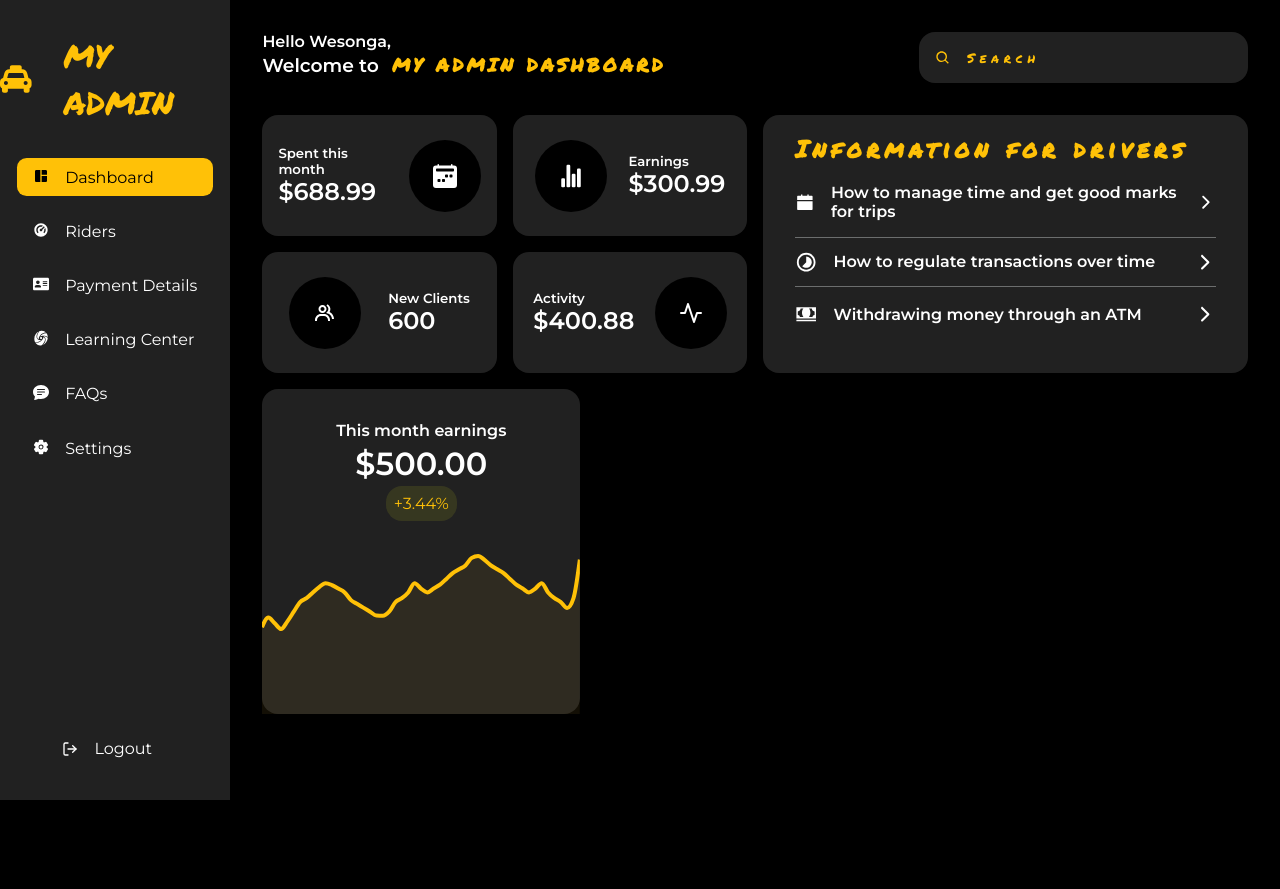
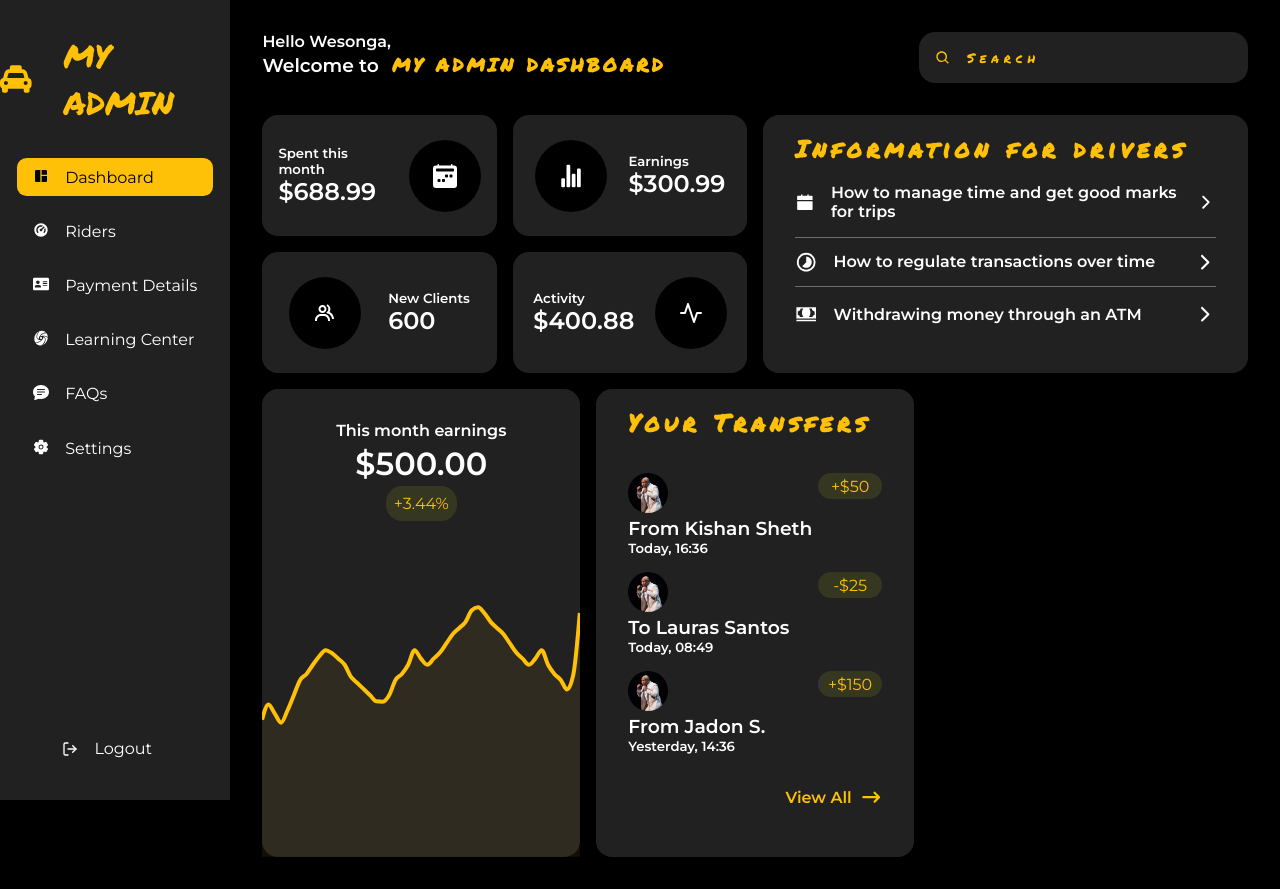
Before and after one commit to Melchizedek-1/Admin-Dashboard, a React (Create React App) app: page / in a window 1280 px wide. Before the commit the page ends 800 px from the top, so only its background shows below. Built offline with nearby package versions, Linux system fonts and the light colour scheme; the HTML template or start-up script is replaced by a standard one.

Commit message:
Transfers card added

```diff
--- a/src/components/Transfers.jsx
+++ b/src/components/Transfers.jsx
@@ -1,9 +1,132 @@
-import React from 'react'
+import React from 'react';
+import styled from "styled-components";
+import { HiArrowNarrowRight } from "react-icons/hi";
+import avatarImage from "../assets/avatarImage.jpg";
+import { cardStyle } from "./Reusablestyles";
 
 function Transfers() {
+
+  const transactions = [
+    {
+      image: avatarImage,
+      name: "From Kishan Sheth",
+      time: "Today, 16:36",
+      amount: "+$50",
+    },
+    {
+      image: avatarImage,
+      name: "To Lauras Santos",
+      time: "Today, 08:49",
+      amount: "-$25",
+    },
+    {
+      image: avatarImage,
+      name: "From Jadon S.",
+      time: "Yesterday, 14:36",
+      amount: "+$150",
+    },
+  ];
+
   return (
-    <div>Transfers</div>
-  )
+    <Section>
+      <div className="title">
+        <h2>Your Transfers</h2>
+      </div>
+      <div className="transactions">
+        {transactions.map((transaction) => {
+          return (
+            <div className="transaction">
+              <div className="transaction_titl">
+                <div className="transaction_title_image">
+                  <img src={transaction.image} alt="transaction image" />
+                </div>
+                <div className="transaction_title_details">
+                  <h3>{transaction.name}</h3>
+                  <h5>{transaction.time}</h5>
+                </div>
+              </div>
+              <div className="transaction_amount">
+                <span>{transaction.amount}</span>
+              </div>
+            </div>
+          );
+        })}
+      </div>
+      <a href="#" className="view">View All <HiArrowNarrowRight /> </a>
+    </Section>
+  );
 }
 
+const Section = styled.section`
+  ${cardStyle};
+  display: flex;
+  flex-direction: column;
+  gap: 1rem;
+  .title {
+    h2 {
+      color: #ffc107;
+      font-family: "Permanent Marker", cursive;
+      letter-spacing: 0.3rem;
+    }
+  }
+  .transactions {
+    display: flex;
+    flex-direction: column;
+    gap: 1rem;
+    margin-top: 1rem;
+    .transaction {
+      display: flex;
+      justify-content: space-between;
+      align-items: flex-start;
+      &_title {
+        display: flex;
+        gap: 1rem;
+        &_image {
+          img {
+            height: 2.5rem;
+            border-radius: 3rem;
+          }
+        }
+      }
+      &_amount {
+        background-color: #d7e41e1d;
+        padding: 0.2rem 0.5rem;
+        width: 4rem;
+        border-radius: 1rem;
+        text-align: center;
+        transition: 0.3s ease-in-out;
+        &:hover {
+          background-color: #ffc107;
+          span {
+            color: black;
+          }
+        }
+        span {
+          color: #ffc107;
+        }
+      }
+    }
+  }
+  .view {
+    width: 100%;
+    display: flex;
+    justify-content: flex-end;
+    align-items: center;
+    text-decoration: none;
+    color: #ffc107;
+    font-weight: bold;
+    margin-top: 1rem;
+    gap: 0.5rem;
+    svg {
+      transition: 0.3s ease-in-out;
+      font-size: 1.4rem;
+    }
+    &:hover {
+      svg {
+        transform: translateX(0.5rem);
+      }
+    }
+  }
+`;
+
 export default Transfers
```
Also changed, not shown: src/assets/avatarImage.jpg (added).
